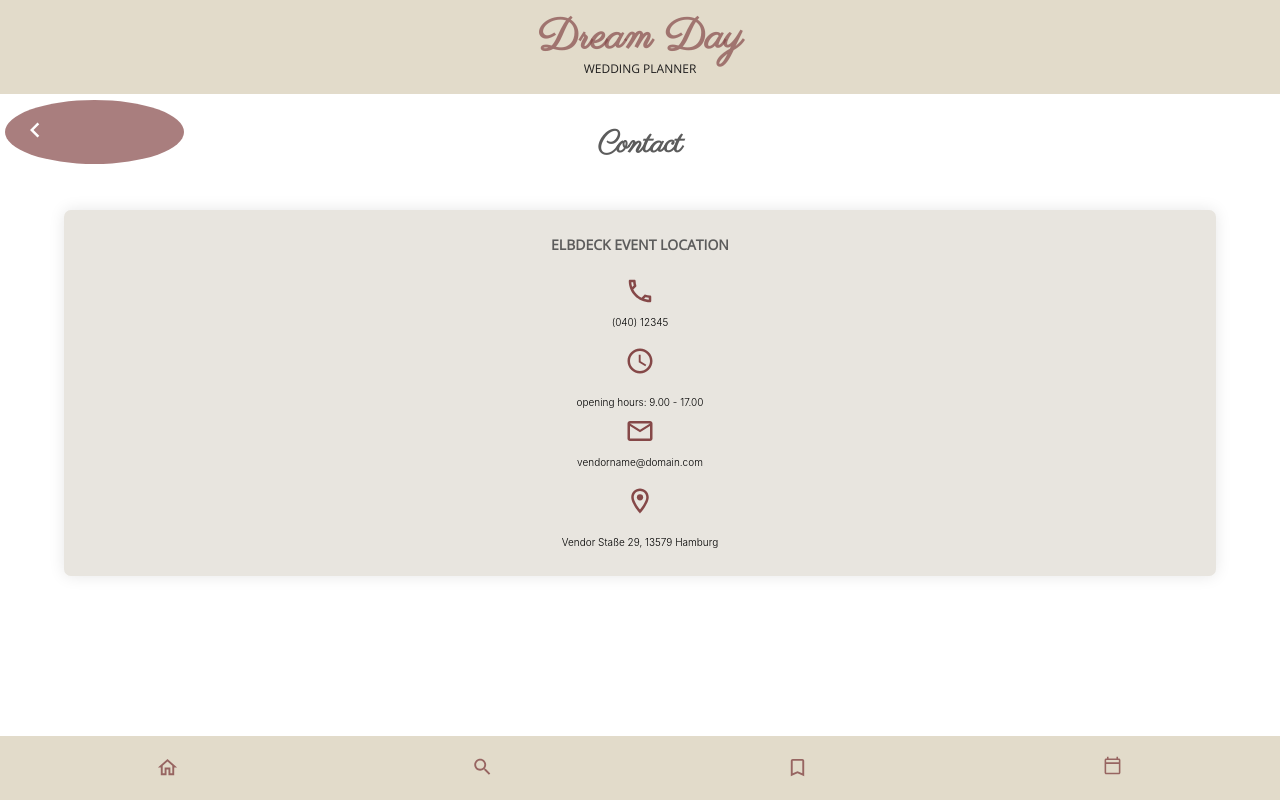
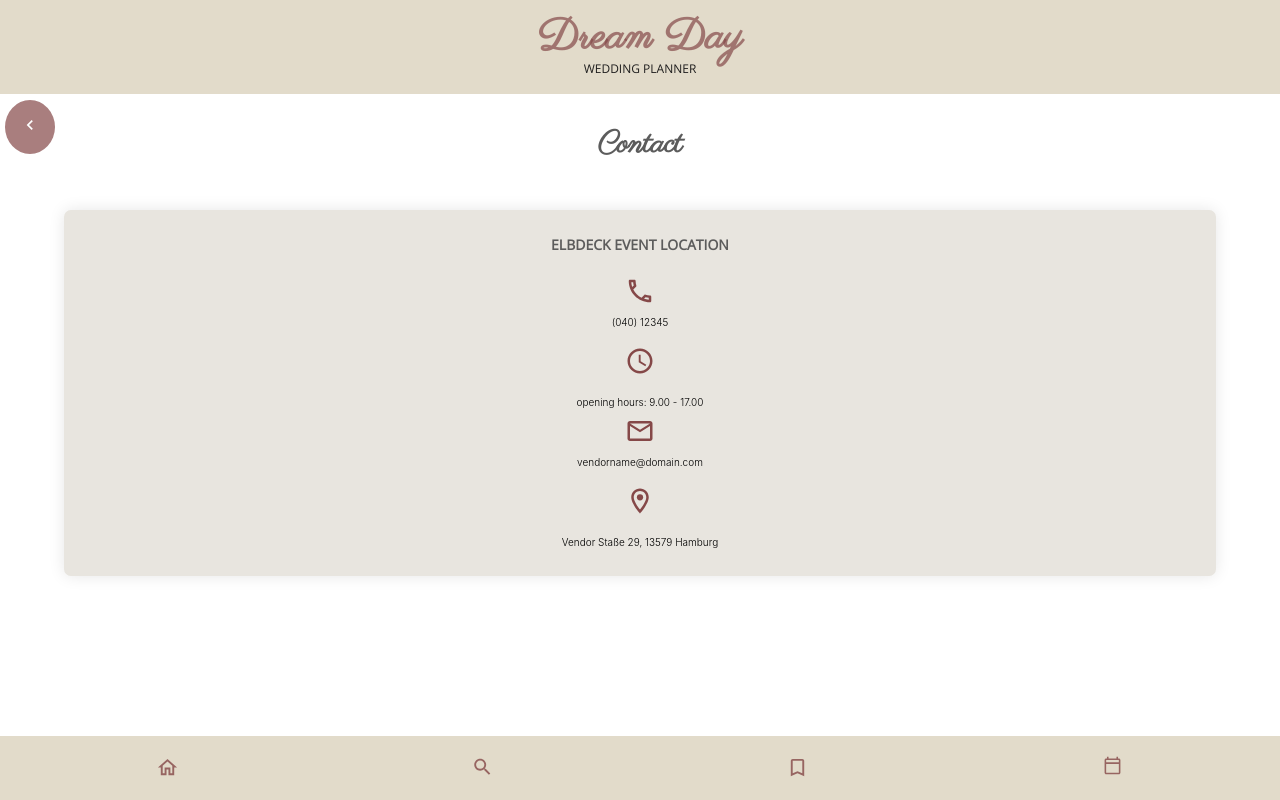
Before and after one commit to sardiba/capstone-project, a Next.js app: page /contactVenueElbdeckEventLocation in a window 1280 px wide. Built offline with nearby package versions, Linux system fonts and the light colour scheme.

Commit message:
tidy up some styled components

```diff
--- a/pages/carouselVenueElbdeckEventLocation.jsx
+++ b/pages/carouselVenueElbdeckEventLocation.jsx
@@ -12,7 +12,6 @@ import carouselVenue1Pic4 from "../public/images/carouselVenue1Pic4.jpeg";
 export default function CarouselVenueElbdeckEventLocation() {
   const responsive = {
     superLargeDesktop: {
-      // the naming can be any, depends on you.
       breakpoint: { max: 4000, min: 3000 },
       items: 5,
     },
@@ -75,7 +74,6 @@ export default function CarouselVenueElbdeckEventLocation() {
           />
         </div>
       </Carousel>
-
       <PufferPageBottom />
     </>
   );
--- a/pages/contactVenueElbdeckEventLocation.jsx
+++ b/pages/contactVenueElbdeckEventLocation.jsx
@@ -54,7 +54,7 @@ const LinkStyle = styled.a`
   position: fixed;
   z-index: 2;
   top: 90px;
-  width: 14vw;
+  width: 50px;
   margin-top: 10px;
   margin-left: 5px;
   padding: 15px;
--- a/pages/priceListVenueElbdeckEventLocation.jsx
+++ b/pages/priceListVenueElbdeckEventLocation.jsx
@@ -72,7 +72,7 @@ const LinkStyle = styled.a`
   position: fixed;
   z-index: 2;
   top: 90px;
-  width: 14vw;
+  width: 50px;
   margin-top: 10px;
   margin-left: 5px;
   padding: 15px;
```
